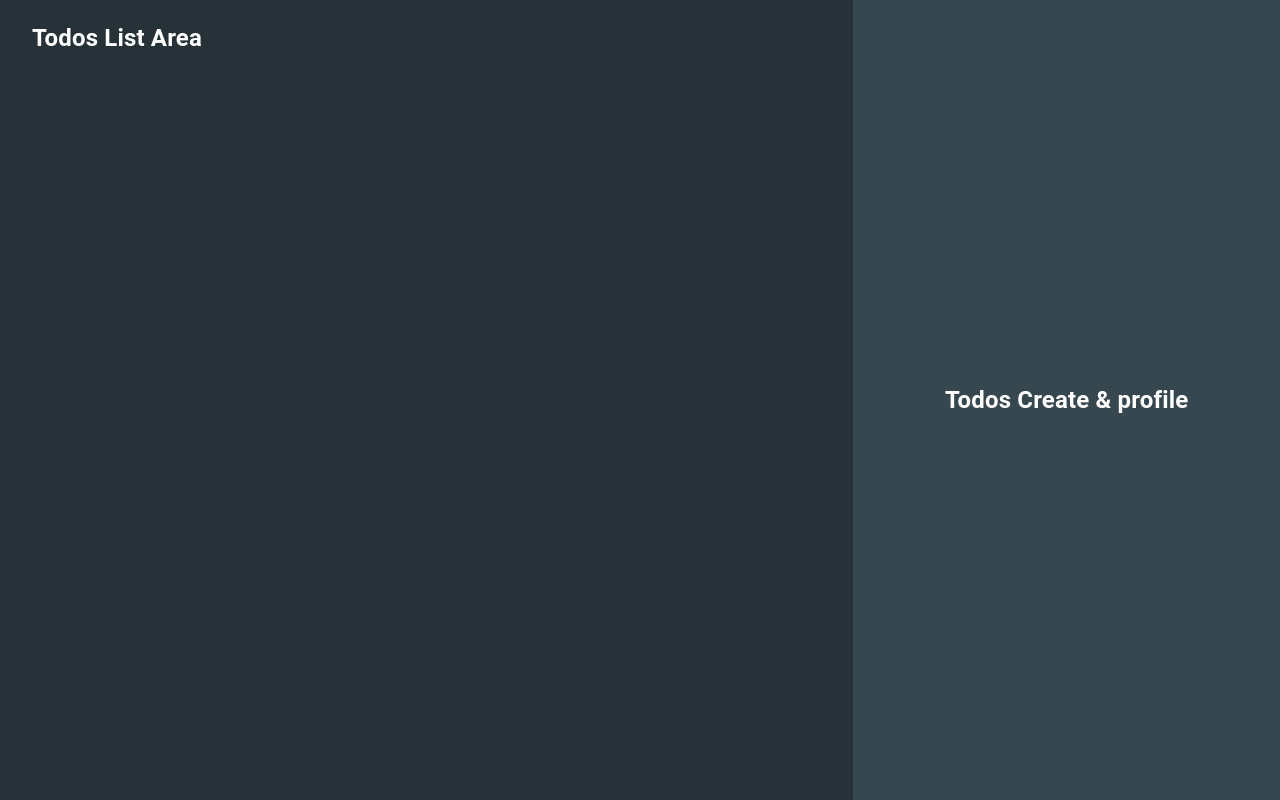
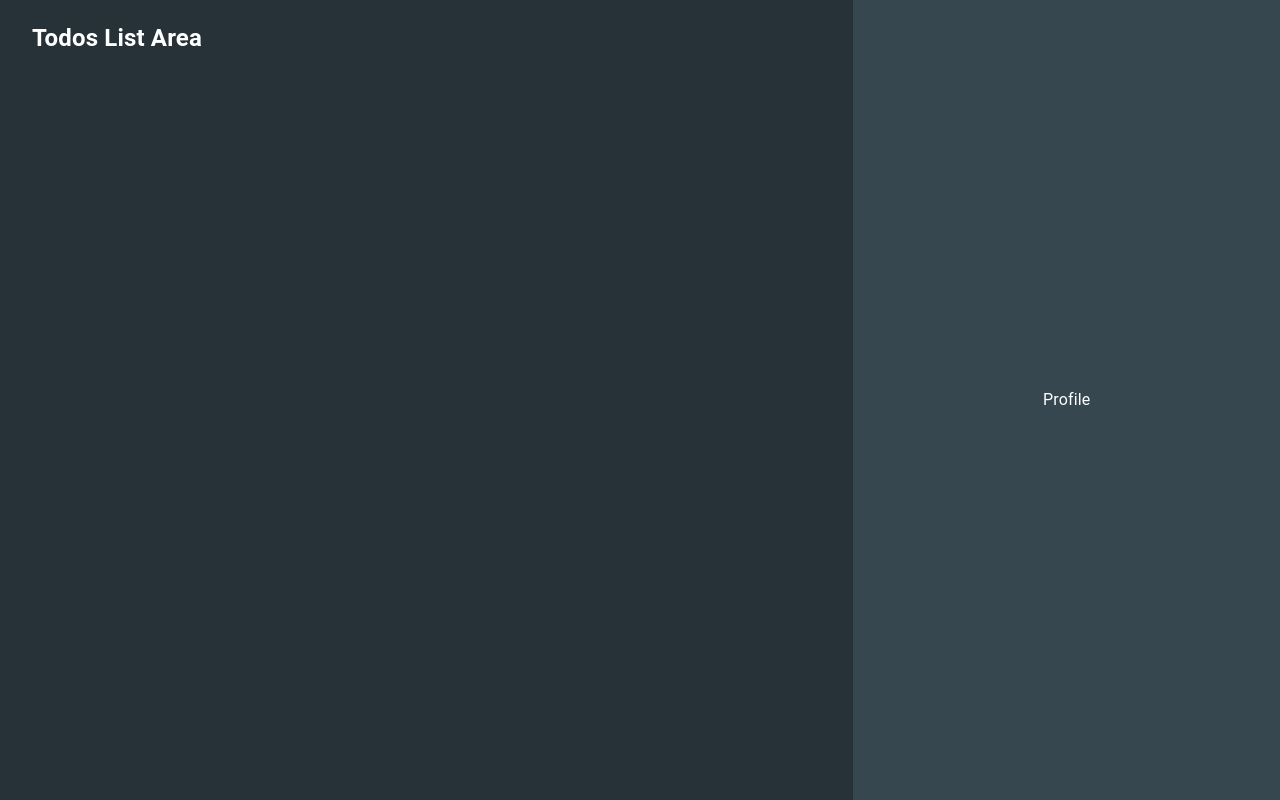
Before and after one commit to chandanch/personal-todos-webapp, a React (Create React App) app: page / in a window 1280 px wide. Built offline with nearby package versions, Linux system fonts and the light colour scheme.

Commit message:
bind profile comp in sidebar

```diff
--- a/src/components/sidebar/sidebar.tsx
+++ b/src/components/sidebar/sidebar.tsx
@@ -1,9 +1,10 @@
 import React, { FC, ReactElement } from 'react';
+import Profile from '../profile/profile';
 
 const SideBar: FC = (): ReactElement => {
     return (
         <div>
-            <h2>Todos Create & profile </h2>
+            <Profile />
         </div>
     );
 };
--- a/src/reportWebVitals.ts
+++ b/src/reportWebVitals.ts
@@ -14,9 +14,4 @@ const reportWebVitals = (onPerfEntry?: ReportHandler) => {
     }
 };
 
-const getDetails = () => {
-    console.log('Details');
-    console.log('Darta');
-};
-
 export default reportWebVitals;
```
